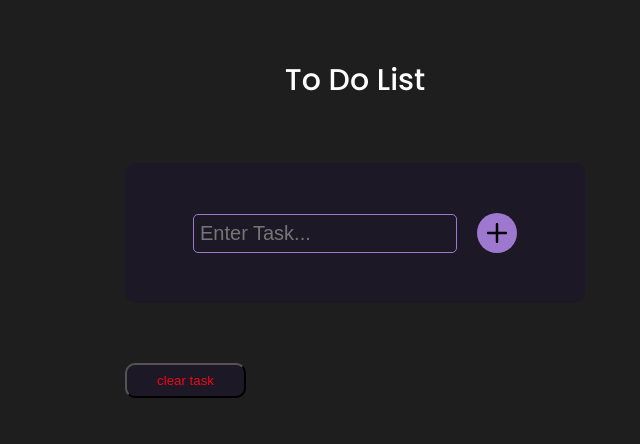
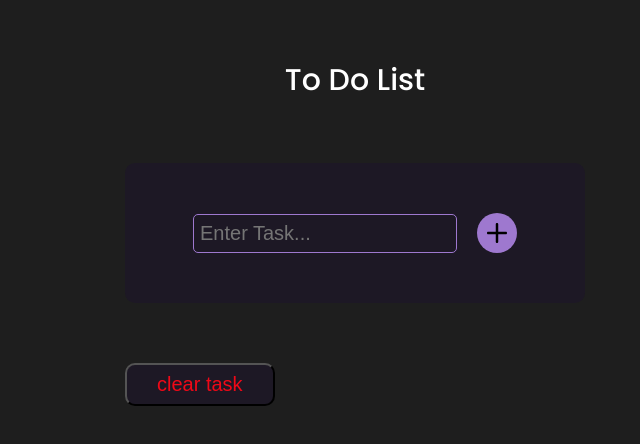
Before and after one commit to MuhammadMuneebSiddique/To-Do-List-with-Recat.Js, a React (Vite) app: page / in a window 1280 px wide. Shown: the top 444 px of the page, without its empty margins (285-925 px from the left). Built offline with nearby package versions, Linux system fonts and the light colour scheme.

Commit message:
Update App.css

```diff
--- a/src/App.css
+++ b/src/App.css
@@ -39,6 +39,8 @@ h1{
     padding: 0.8rem 3rem;
     color: #fff;
     border-radius: 1rem;
+    font-size: 2rem;
+    margin: 0rem auto;
 }
 
 :hover .clear-task{
```
